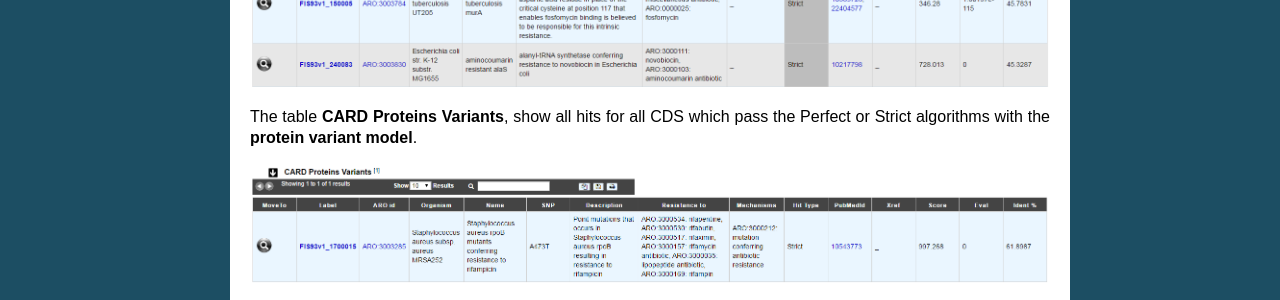
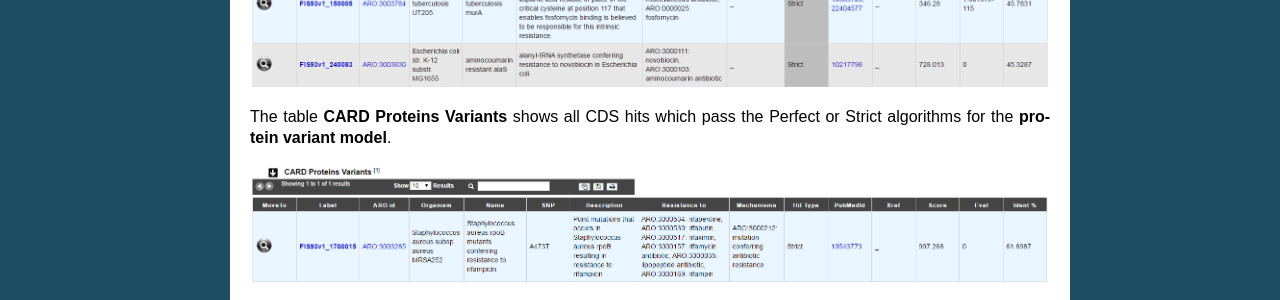
Before and after one commit to labgem/microscope-user-doc, a Sphinx documentation site: the page built from docs/content/compgenomics/card.rst, in a window 1280 px wide. Shown: the part 999-1299 px from the top of the page. Built offline with Sphinx 7.4.7, drawn with Linux system fonts in a browser that asks for light colours; formulas are drawn with MathJax 3.

Commit message:
Update card.rst

```diff
--- a/docs/content/compgenomics/card.rst
+++ b/docs/content/compgenomics/card.rst
@@ -42,7 +42,7 @@ The table **CARD Proteins Homologs** shows all CDS hits which pass the Perfect o
 
 .. image:: img/CARD_Homologs.PNG
 
-The table **CARD Proteins Variants**, show all hits for all CDS which pass the Perfect or Strict algorithms with the **protein variant model**.
+The table **CARD Proteins Variants** shows all CDS hits which pass the Perfect or Strict algorithms for the **protein variant model**.
 
 .. image:: img/CARD_Variants.PNG
 
```
